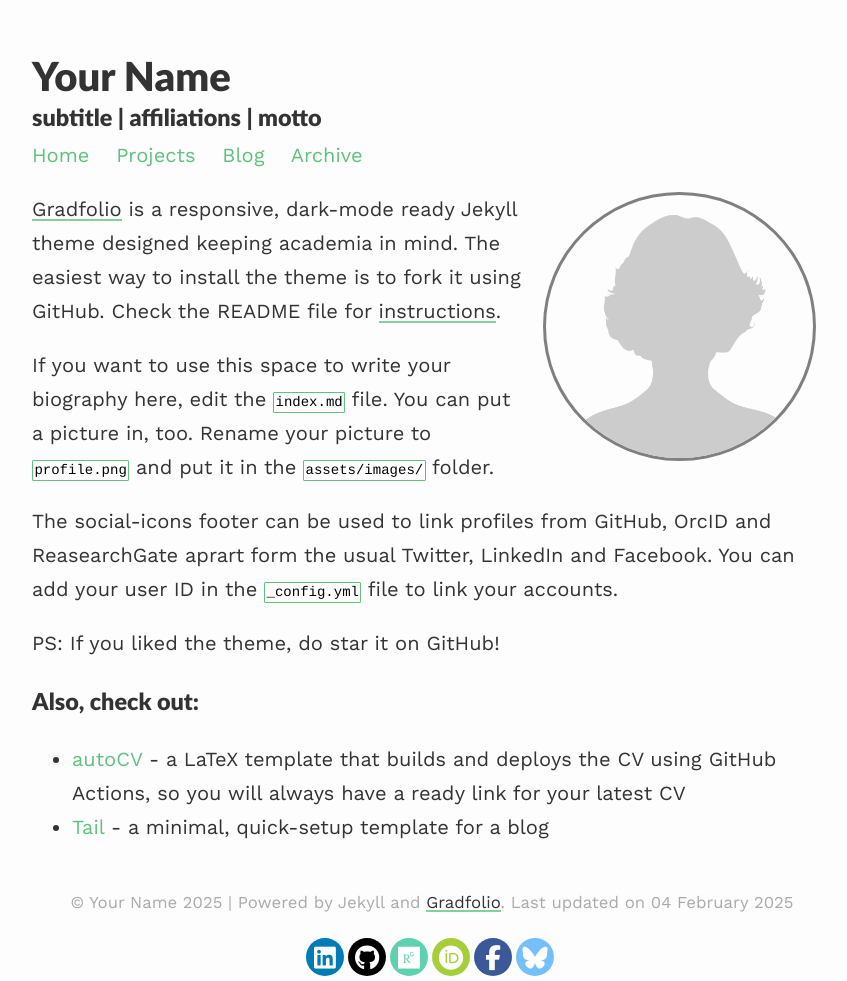
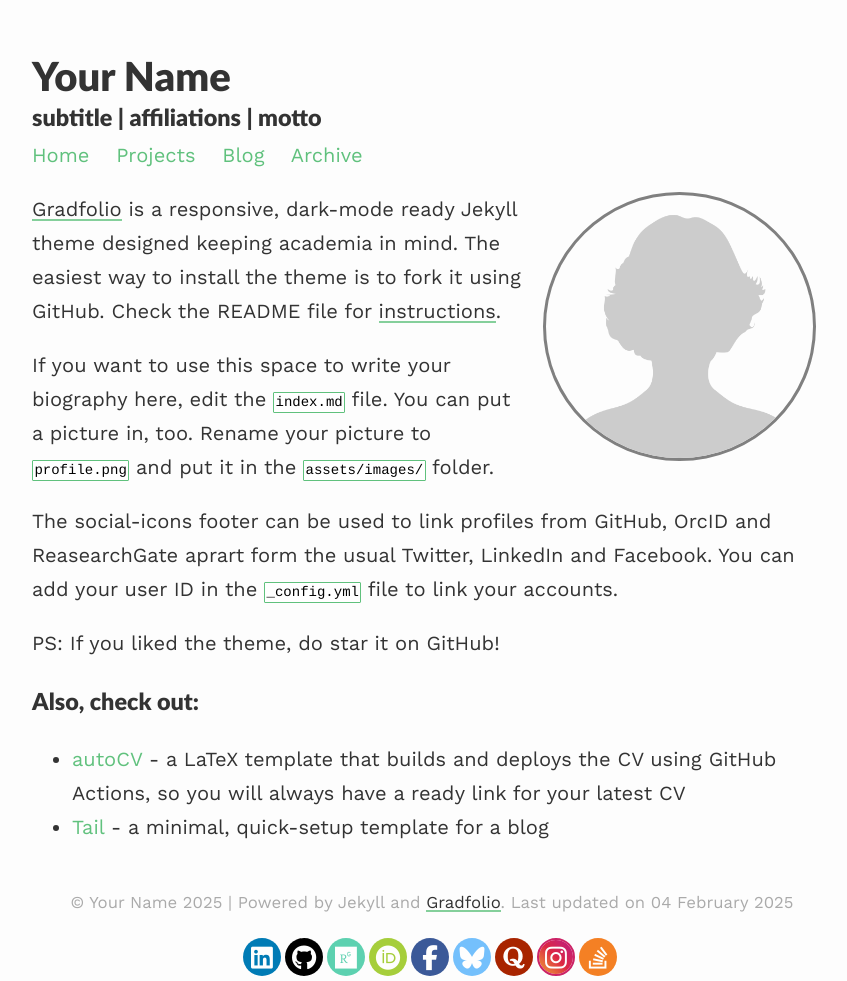
Before and after one commit to jitinnair1/gradfolio, a Jekyll site: the page built from index.md, in a window 1280 px wide. Shown: the whole page, without its empty margins (208-1055 px from the left). Built offline with Jekyll 4.4.1, drawn with Linux system fonts in a browser that asks for light colours.

Commit message:
fixed missing social icons

```diff
--- a/_includes/social-footer.html
+++ b/_includes/social-footer.html
@@ -62,4 +62,32 @@ target="_blank">
 </a>
 {%- endif -%}
 
+{%- if site.quora -%}
+<a title="{{ _locale_string_follow | replace: '[NAME]', 'Quora' }}"
+class="social-button quora" itemprop="sameAs"
+href="https://www.quora.com/profile/{{ site.quora }}"
+target="_blank">
+<i class="fab fa-quora"></i>
+</a>
+{%- endif -%}
+
+{%- if site.instagram -%}
+<a title="{{ _locale_string_follow | replace: '[NAME]', 'Instagram' }}"
+class="social-button instagram" itemprop="sameAs"
+href="https://www.instagram.com/{{ site.instagram }}"
+target="_blank">
+<i class="fab fa-instagram"></i>
+</a>
+{%- endif -%}
+
+{%- if site.stackoverflow -%}
+<a title="{{ _locale_string_follow | replace: '[NAME]', 'Stackoverflow' }}"
+class="social-button stackoverflow" itemprop="sameAs"
+href="https://stackoverflow.com/users/{{ site.stackoverflow }}"
+target="_blank">
+<i class="fab fa-brands fa-stack-overflow"></i>
+</a>
+{%- endif -%}
+
+
 </div>
--- a/assets/css/_sass/footer-social.scss
+++ b/assets/css/_sass/footer-social.scss
@@ -37,7 +37,10 @@
 .fa-orcid,
 .fa-researchgate,
 .fa-bluesky,
-.fa-envelope {
+.fa-envelope,
+.fa-quora,
+.fa-instagram,
+.fa-stack-overflow {
   font-size: 25px;
 }
 
@@ -110,3 +113,38 @@
   background: #fefefe;
   border-color: #74C0FC;
 }
+
+.rounded-social-buttons .social-button.quora {
+  background: #a82400;
+}
+
+.rounded-social-buttons .social-button.quora:hover, .rounded-social-buttons .social-button.quora:focus {
+  color: #a82400;
+  background: #fefefe;
+  border-color: #a82400;
+}
+
+.rounded-social-buttons .social-button.instagram {
+  background: -moz-linear-gradient(45deg, #f09433 0%, #e6683c 25%, #dc2743 50%, #cc2366 75%, #bc1888 100%);
+  background: -webkit-linear-gradient(45deg, #f09433 0%,#e6683c 25%,#dc2743 50%,#cc2366 75%,#bc1888 100%);
+  background: linear-gradient(45deg, #f09433 0%,#e6683c 25%,#dc2743 50%,#cc2366 75%,#bc1888 100%);
+  filter: progid:DXImageTransform.Microsoft.gradient( startColorstr='#f09433', endColorstr='#bc1888',GradientType=1 );
+  background-clip: padding-box;
+  border: 0.125rem solid #cc2366;
+}
+
+.rounded-social-buttons .social-button.instagram:hover, .rounded-social-buttons .social-button.instagram:focus {
+  color: #a82400;
+  background: #fefefe;
+  border-color: #a82400;
+}
+
+.rounded-social-buttons .social-button.stackoverflow {
+  background: #f48024;
+}
+
+.rounded-social-buttons .social-button.stackoverflow:hover, .rounded-social-buttons .social-button.stackoverflow:focus {
+  color: #f48024;
+  background: #fefefe;
+  border-color: #f48024;
+}
```
